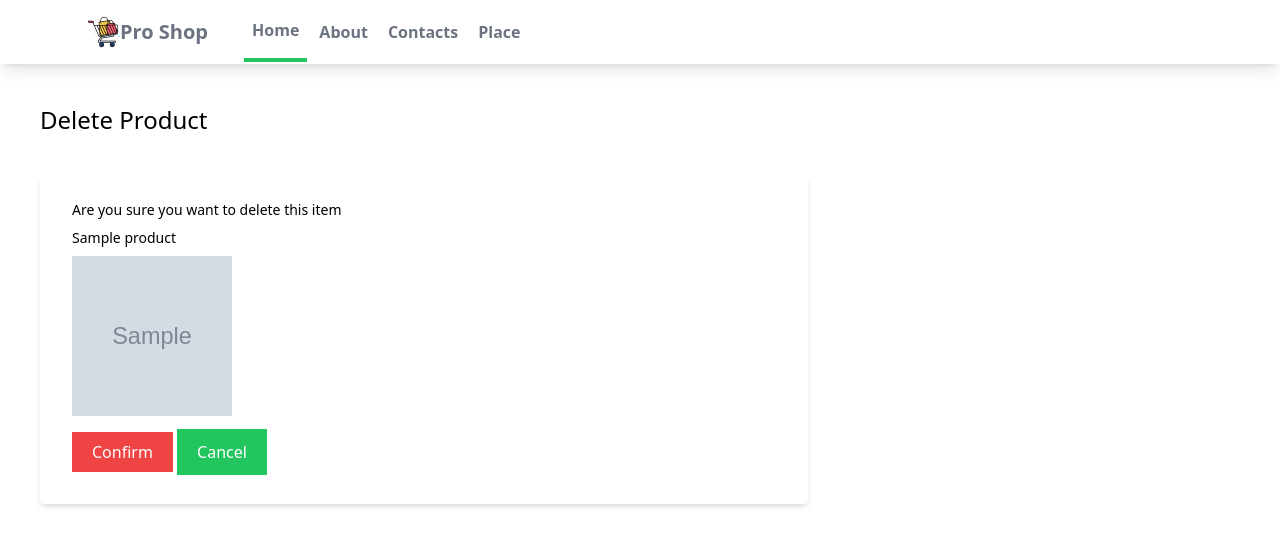
After one commit to grenkoff/django-ecommerce, a Django app: page /myapp/deleteitem/1/ in a window 1280 px wide. The commit adds this page. Shown: the top 546 px of the page. Run offline with Django 4.2, Linux system fonts and the light colour scheme; tables that the repository leaves empty hold one stand-in row (values such as "Sample post"); grey boxes marked "Sample" are stand-in pictures; style sheets or scripts are compiled from the project's sources.

Commit message:
Add deleteitem.html

```diff
--- /dev/null
+++ b/myapp/templates/myapp/deleteitem.html
@@ -0,0 +1,15 @@
+{% extends "myapp/base.html" %}
+
+{% block content %}
+  <h1 class="text-2xl m-10 font bold">Delete Product</h1>
+  <form class="bg-white shadow-md m-10 w-3/5 rounded px-8 pt-6 pb-8 mb-4" method="post">
+    {% csrf_token %}
+    <div class="mb-4">
+        <label class="block text-gray text-sm font mb-2">Are you sure you want to delete this item</label>
+        <label class="block text-gray text-sm font mb-2">{{ item.name}}</label>
+        <img class="w-40 h-40" src="{{ item.image.url}}" alt="" srcset="">
+    </div>
+    <input class="bg-red-500 text-white px-5 py-2" type="submit" value="Confirm">
+    <a class="button bg-green-500 text-white px-5 py-3" href="{% url 'myapp:index' %}">Cancel</a>
+  </form>
+{% endblock content %}
--- a/myapp/templates/myapp/detail.html
+++ b/myapp/templates/myapp/detail.html
@@ -14,6 +14,11 @@
                     Update Item
                 </a>
             </button>
+            <button class="bg-red-500 text-white mt-[500px]">
+                <a href="{% url 'myapp:delete_item' item.id %}">
+                    Delete Item
+                </a>
+            </button>
         </div>
     </div>
 </div>
--- a/myapp/urls.py
+++ b/myapp/urls.py
@@ -1,12 +1,13 @@
 from django.urls import path
-from myapp.views import index, index_item, add_item, update_item
+from myapp.views import index, index_item, add_item, update_item, delete_item
 
 
 app_name = 'myapp'
 
 urlpatterns = [
-    path('', index),
+    path('', index, name='index'),
     path('<int:my_id>/', index_item, name='detail'),
     path('additem/', add_item, name='add_item'),
     path('updateitem/<int:my_id>/', update_item, name='update_item'),
+    path('deleteitem/<int:my_id>/', delete_item, name='delete_item'),
 ]
--- a/myapp/views.py
+++ b/myapp/views.py
@@ -37,3 +37,12 @@ def update_item(request, my_id):
         return redirect("/myapp/")
     context = {'item': item}
     return render(request, "myapp/updateitem.html", context)
+
+
+def delete_item(request, my_id):
+    item = Product.objects.get(pk=my_id)
+    if request.method == "POST":
+        item.delete()
+        return redirect("/myapp/")
+    context = {'item': item}
+    return render(request, "myapp/deleteitem.html", context)
```
